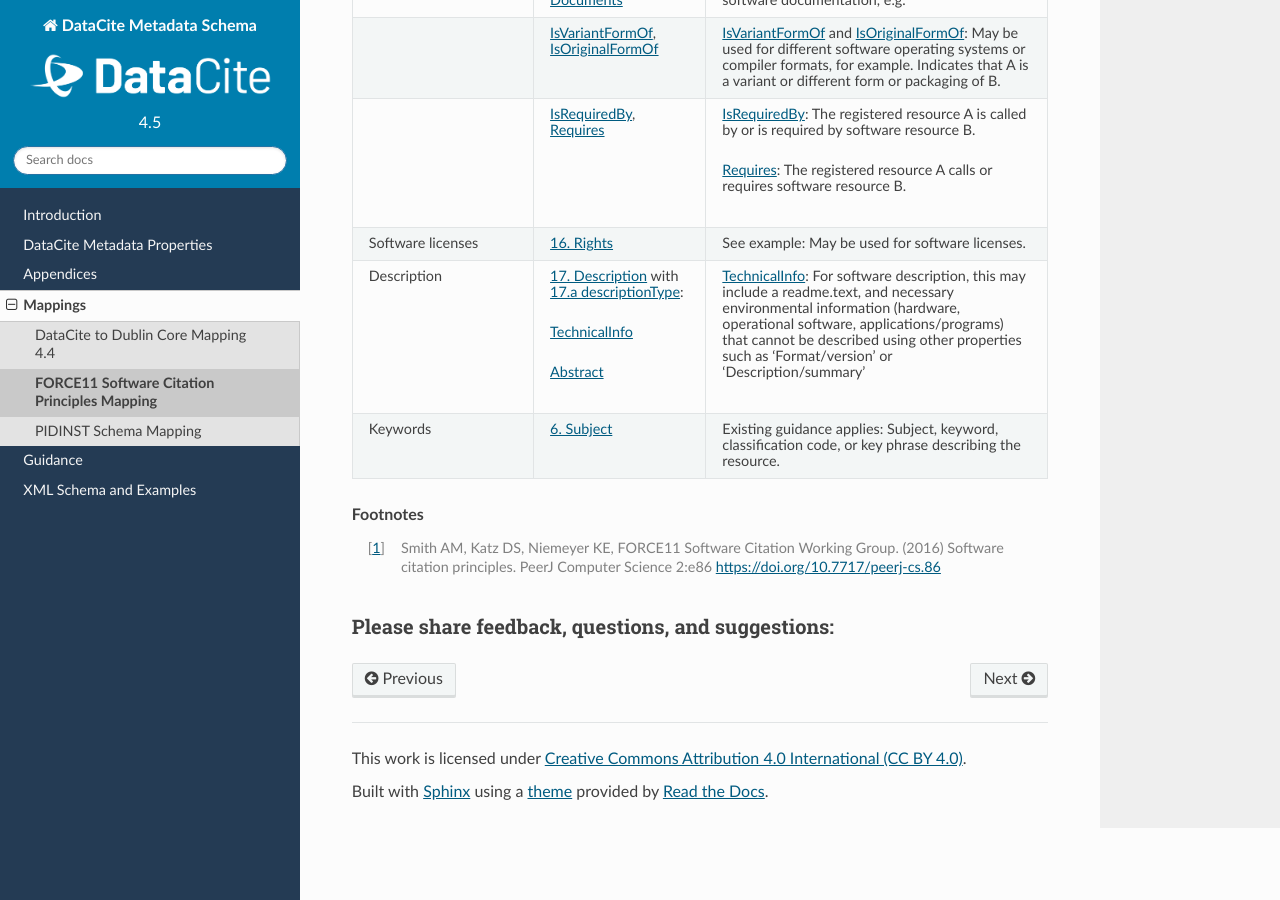
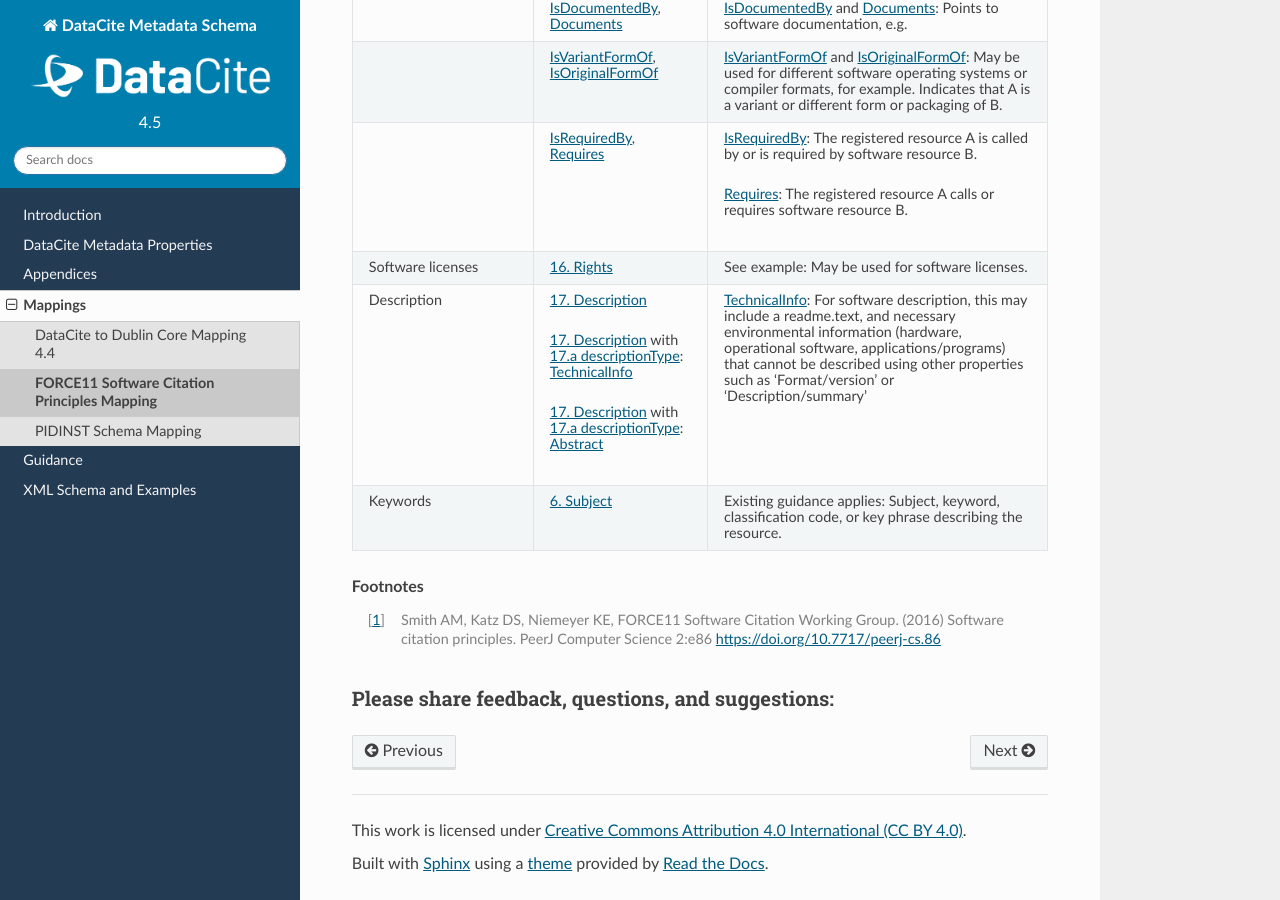
Before and after one commit to datacite/schema-docs, a Sphinx documentation site: the page built from docs/mappings/force11_software_citation.rst, in a window 1280 px wide and 900 px high, scrolled down 1686 px. Built offline with Sphinx 7.4.7 and the Read the Docs theme 2.0.0, drawn with Linux system fonts in a browser that asks for light colours; comment, search, counter and statistics services are not loaded.

Commit message:
proofreading edits

```diff
--- a/docs/mappings/force11_software_citation.rst
+++ b/docs/mappings/force11_software_citation.rst
@@ -33,7 +33,8 @@ Table 5: FORCE11 Software Citation Principles to DataCite Mapping
      - For software, if there is an alternate entity that “holds, archives, publishes, prints, distributes, releases, issues, or produces the code, use the :ref:`7.a` :ref:`HostingInstitution` for the code repository.
    * - Contributor role
      - :ref:`7.a`
-     - | See Definition in :doc:`contributorType Appendix </appendices/appendix_1/contributorType>`: :ref:`Distributor`: Includes distribution of software.
+     - | See Definition in :doc:`contributorType Appendix </appendices/appendix_1/contributorType>`:
+       | :ref:`Distributor`: Includes distribution of software.
        | See Example for :ref:`HostingInstitution`: Includes software or run code repositories.
    * - Version number
      - :ref:`15`
@@ -76,9 +77,9 @@ Table 5: FORCE11 Software Citation Principles to DataCite Mapping
      - :ref:`16`
      - See example: May be used for software licenses.
    * - Description
-     - | :ref:`17` with :ref:`17.a`:
-       | :ref:`TechnicalInfo`
-       | :ref:`Abstract`
+     - | :ref:`17`
+       | :ref:`17` with :ref:`17.a`: :ref:`TechnicalInfo`
+       | :ref:`17` with :ref:`17.a`: :ref:`Abstract`
      - :ref:`TechnicalInfo`: For software description, this may include a readme.text, and necessary environmental information (hardware, operational software, applications/programs) that cannot be described using other properties such as ‘Format/version’ or ‘Description/summary’
    * - Keywords
      - :ref:`6`
--- a/docs/properties/mandatory/index.rst
+++ b/docs/properties/mandatory/index.rst
@@ -14,6 +14,6 @@ Mandatory Properties
 
 If providing values for any of the mandatory properties presents a difficulty, use of standard machine - recognizable codes is strongly advised. A set of the codes is provided in :doc:`/appendices/appendix_3`. However, we recommend that you consider the resulting effect on the citation created from the metadata provided.
 
-Here is an example of a citation that uses machine-readable substitutions for all but one of the required metadata properties. Obviously the more metadata that is supplied, the more information is conveyed. Note that this is a demonstration DOI and not an actual identifier, so the link will not work.::
+Here is an example of a citation that uses machine-readable substitutions for all but one of the required metadata properties. Obviously the more metadata that is supplied, the more information is conveyed. Note that this is a demonstration DOI and not an actual identifier, so the link will not work. ::
 
   :unkn 9999: :none. :null. Dataset. https://doi.org/10.5072/FK2JW8C992
```
Also changed, not shown: other parts of docs/mappings/force11_software_citation.rst (+2 -2 lines).
